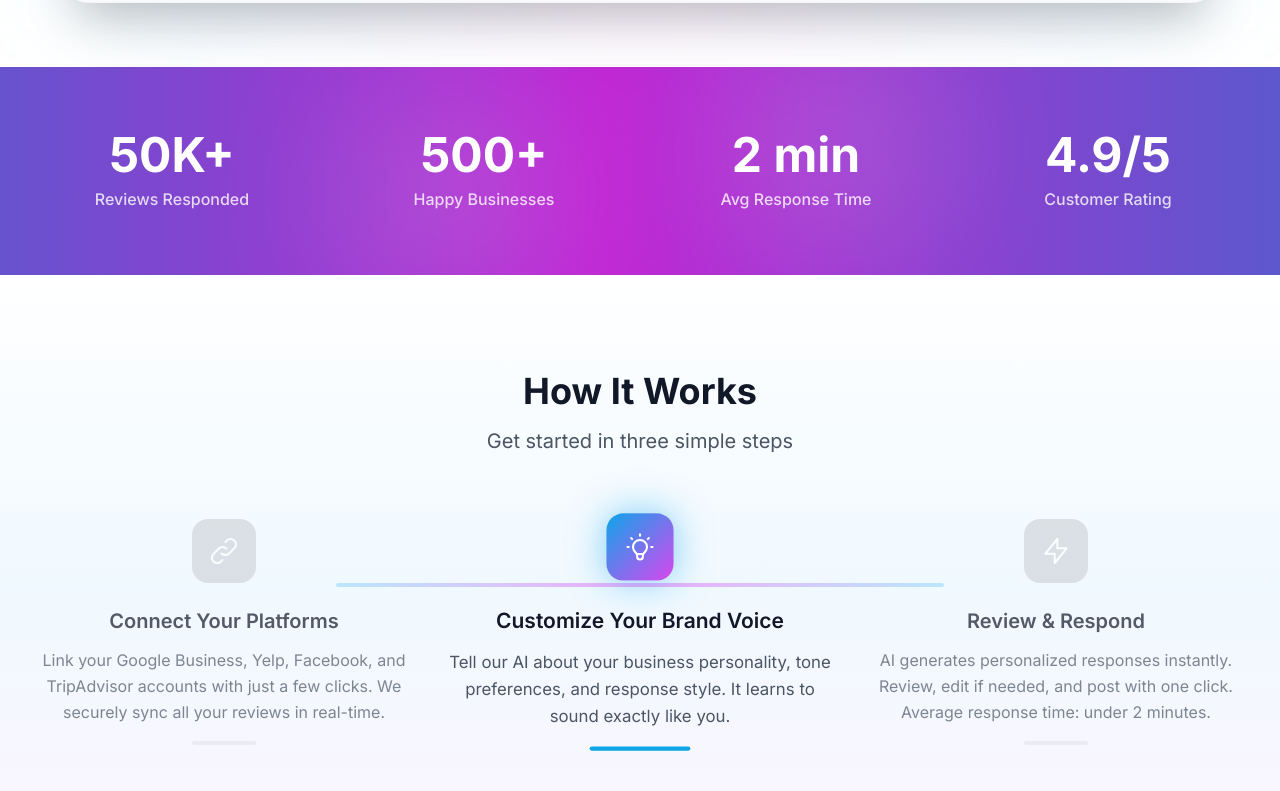
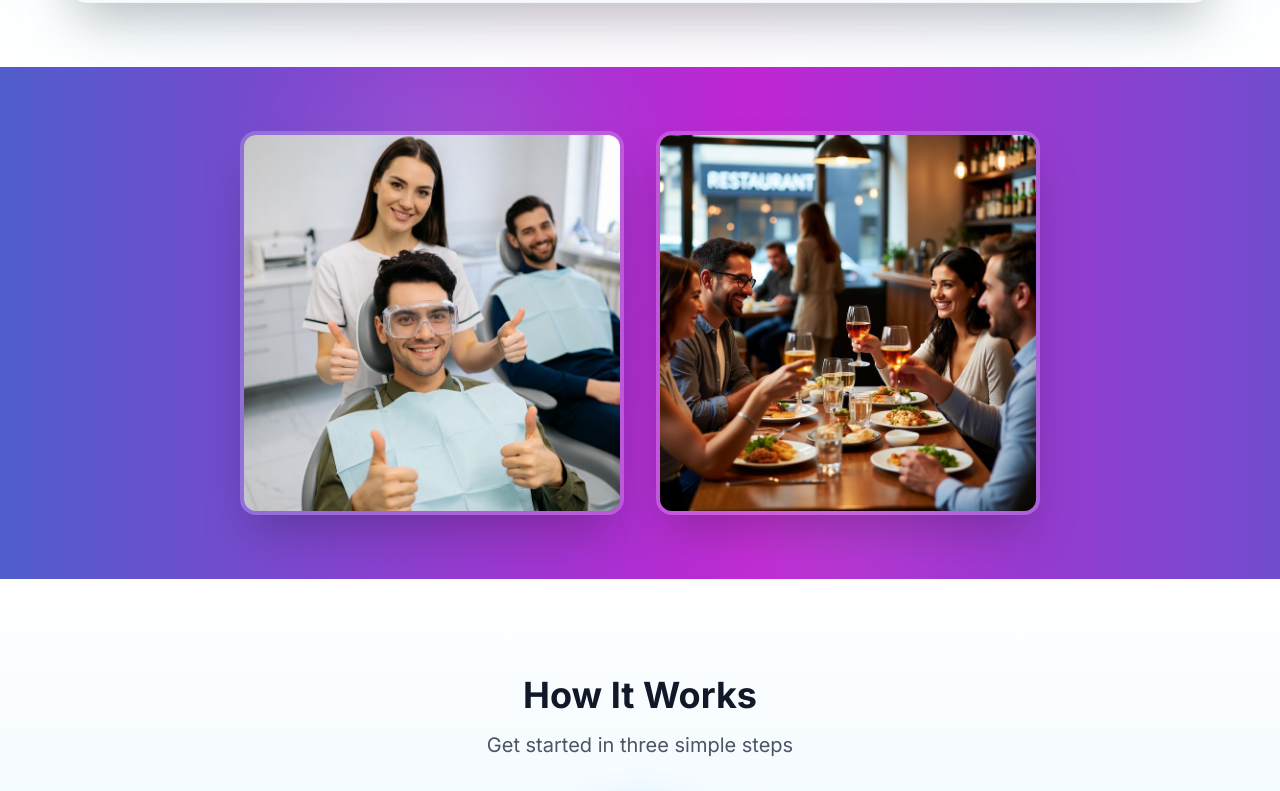
Before and after one commit to mpalmer79/replygenius-ai, a Next.js app: page / in a window 1280 px wide. Shown: the part 1546-2337 px from the top of the page. Built offline with nearby package versions, Linux system fonts and the light colour scheme.

Commit message:
Update page.tsx

```diff
--- a/src/app/page.tsx
+++ b/src/app/page.tsx
@@ -508,7 +508,7 @@ export default function HomePage() {
         </div>
       </section>
 
-      {/* Stats Section with Gradient */}
+      {/* Industry Examples 2 */}
       <section className="py-16 bg-gradient-to-r from-primary-600 via-accent-600 to-primary-600 animate-gradient bg-[length:200%_auto] relative overflow-hidden">
         {/* Decorative elements */}
         <div className="absolute inset-0 opacity-10">
@@ -517,24 +517,17 @@ export default function HomePage() {
         </div>
 
         <div className="max-w-7xl mx-auto px-4 sm:px-6 lg:px-8 relative">
-          <div className="grid grid-cols-2 md:grid-cols-4 gap-8">
-            {[
-              { value: '50K+', label: 'Reviews Responded' },
-              { value: '500+', label: 'Happy Businesses' },
-              { value: '2 min', label: 'Avg Response Time' },
-              { value: '4.9/5', label: 'Customer Rating' },
-            ].map((stat, index) => (
-              <div
-                key={stat.label}
-                className="text-center animate-fade-in"
-                style={{ animationDelay: `${index * 100}ms` }}
-              >
-                <div className="text-4xl sm:text-5xl font-bold text-white mb-2 counter-animate hover:scale-110 transition-transform cursor-default">
-                  {stat.value}
-                </div>
-                <div className="text-white/80 font-medium">{stat.label}</div>
-              </div>
-            ))}
+          <div className="flex flex-wrap items-center justify-center gap-8">
+            <img
+              src="/dentist.jpg"
+              alt="Dentist example"
+              className="rounded-2xl shadow-2xl max-w-sm w-full object-cover border-4 border-white/20"
+            />
+            <img
+              src="/restaurant.jpg"
+              alt="Restaurant example"
+              className="rounded-2xl shadow-2xl max-w-sm w-full object-cover border-4 border-white/20"
+            />
           </div>
         </div>
       </section>
```
